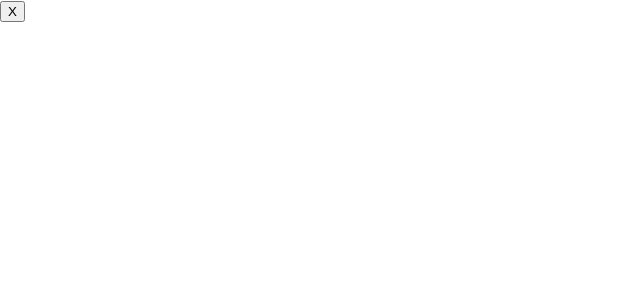
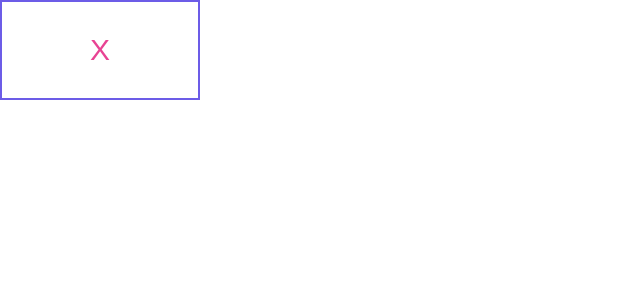
Before and after one commit to LORDBABUINO/15dias-de-react, a React (Create React App) app: page / in a window 1280 px wide. Shown: the top 300 px of the page, without its empty margins (0-640 px from the left). Built offline with nearby package versions, Linux system fonts and the light colour scheme; the HTML template or start-up script is replaced by a standard one.

Commit message:
Adds styles to square-collab

```diff
--- a/src/components/SquareCollab/index.js
+++ b/src/components/SquareCollab/index.js
@@ -1,7 +1,8 @@
 import React from 'react'
+import './styles.css'
 
 const SquareCollab = () => (
-	<button>X</button>
+	<button className="square-collab">X</button>
 )
 
 export default SquareCollab
--- /dev/null
+++ b/src/components/SquareCollab/styles.css
@@ -0,0 +1,8 @@
+.square-collab {
+	background-color: transparent;
+	border: 2px solid #6c5ce7;
+	width: 200px;
+	height: 100px;
+	font-size: 30px;
+	color: #e84393;
+}
```
